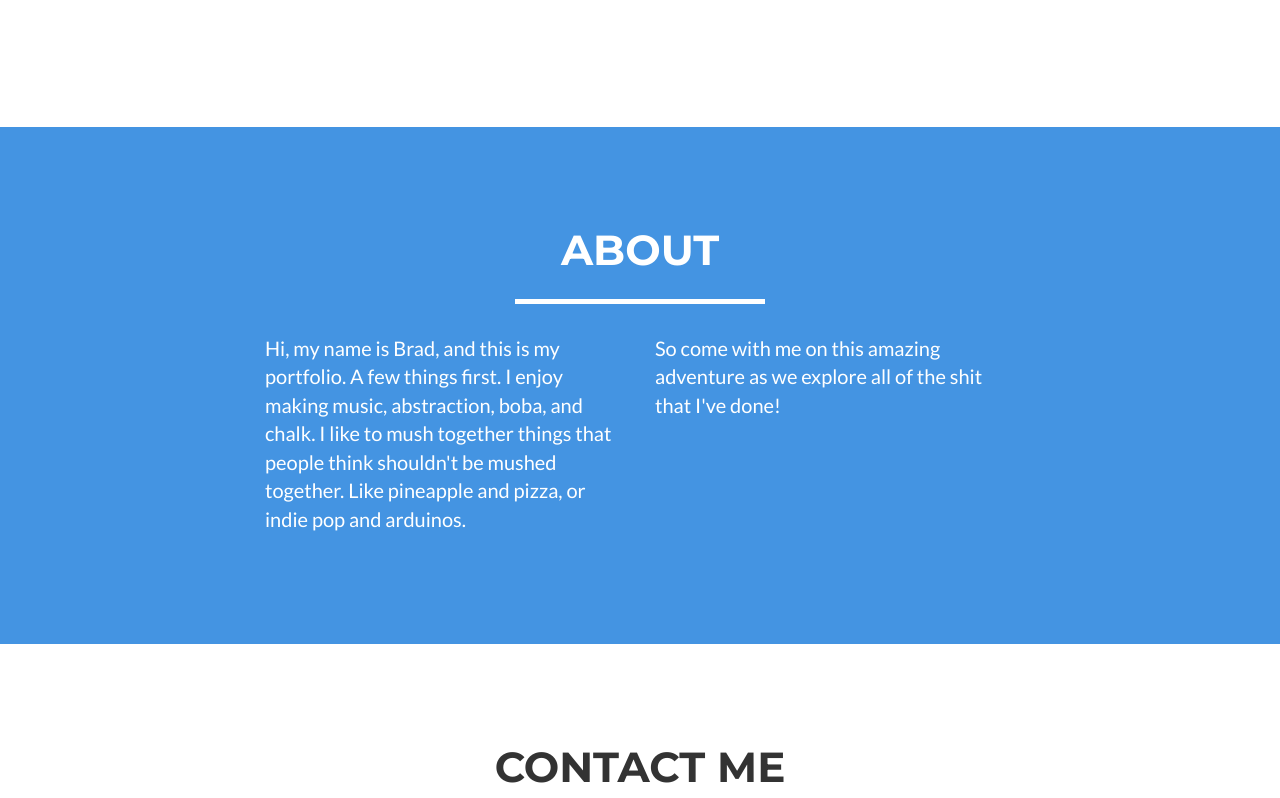
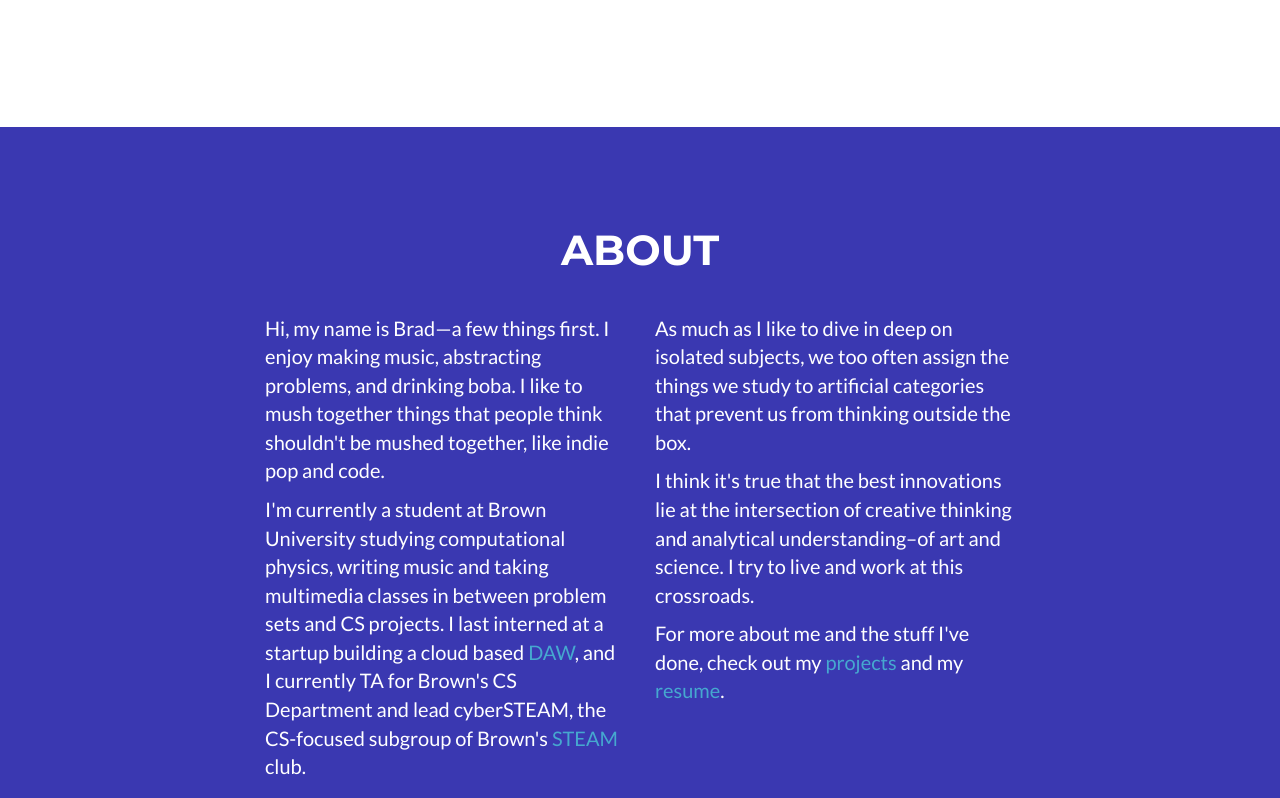
Before and after one commit to bguesman/bguesman.github.io, a website: page index.html in a window 1280 px wide. Shown: the part 1542-2340 px from the top of the page. Drawn offline with nearby package versions, Linux system fonts and the light colour scheme.

Commit message:
updated about

```diff
--- a/css/freelancer.css
+++ b/css/freelancer.css
@@ -19,7 +19,7 @@ a:focus,
 a:active,
 a.active {
   /* color: #18BC9C; */
-  color: #7DD1EB;
+  color: #46A8CF;
 }
 h1,
 h2,
@@ -198,8 +198,8 @@ section h2 {
   margin: 0;
   font-size: 3em;
 }
-section.success {
-  background: #4494E2;
+section.success { /* this is the about section */
+  background: #3A38B1;
   /* background: #18BC9C; */
   color: white;
 }
--- a/index.html
+++ b/index.html
@@ -164,15 +164,20 @@
       <div class="row">
         <div class="col-lg-12 text-center">
           <h2>About</h2>
-          <hr class="star-light">
+          <br></br> <!-- put some empty space -->
         </div>
       </div>
       <div class="row">
         <div class="col-sm-4 col-sm-offset-2">
-          <p>Hi, my name is Brad, and this is my portfolio. A few things first. I enjoy making music, abstraction, boba, and chalk. I like to mush together things that people think shouldn't be mushed together. Like pineapple and pizza, or indie pop and arduinos.</p>
+          <p>Hi, my name is Brad—a few things first. I enjoy making music, abstracting problems, and drinking boba. I like to mush together things that people think shouldn't be mushed together, like indie pop and code.</p>
+          <p>I'm currently a student at Brown University studying computational physics, writing music and taking multimedia classes in between problem sets and CS projects. I last interned at a startup building a cloud based <a href="https://en.wikipedia.org/wiki/Digital_audio_workstation">DAW</a>, and I currently TA for Brown's CS Department and lead cyberSTEAM, the CS-focused subgroup of Brown's <a href="http://steamwith.us/BrownSTEAM.html">STEAM</a> club.</p>
         </div>
         <div class="col-sm-4">
-          <p>So come with me on this amazing adventure as we explore all of the shit that I've done!</p>
+          <div class="page-scroll">
+            <p>As much as I like to dive in deep on isolated subjects, we too often assign the things we study to artificial categories that prevent us from thinking outside the box.</p>
+            <p>I think it's true that the best innovations lie at the intersection of creative thinking and analytical understanding–of art and science. I try to live and work at this crossroads.</p>
+            <p>For more about me and the stuff I've done, check out my <a href="#portfolio">projects</a> and my <a href="resume/resume.pdf">resume</a>.</p>
+          </div>
         </div>
       </div>
     </div>
@@ -240,20 +245,20 @@
         <div class="row">
           <div class="footer-col col-md-4">
             <h3>Location</h3>
-            <p>799 Arroyo Road
-              <br>Los Altos, CA 94024</p>
+            <p>69 Brown Street
+              <br>Providence, RI 02912</p>
             </div>
             <div class="footer-col col-md-4">
               <h3>Social Media</h3>
               <ul class="list-inline">
                 <li>
-                  <a href="#" class="btn-social btn-outline"><span class="sr-only">Facebook</span><i class="fa fa-fw fa-facebook"></i></a>
+                  <a href="https://www.facebook.com/brad.guesman" class="btn-social btn-outline"><span class="sr-only">Facebook</span><i class="fa fa-fw fa-facebook"></i></a>
                 </li>
                 <li>
-                  <a href="#" class="btn-social btn-outline"><span class="sr-only">Twitter</span><i class="fa fa-fw fa-twitter"></i></a>
+                  <a href="https://soundcloud.com/sn0wcrash_sounds" class="btn-social btn-outline"><span class="sr-only">Soundcloud</span><i class="fa fa-fw fa-soundcloud"></i></a>
                 </li>
                 <li>
-                  <a href="#" class="btn-social btn-outline"><span class="sr-only">Linked In</span><i class="fa fa-fw fa-linkedin"></i></a>
+                  <a href="https://www.linkedin.com/in/brad-guesman-871019110/" class="btn-social btn-outline"><span class="sr-only">Linked In</span><i class="fa fa-fw fa-linkedin"></i></a>
                 </li>
               </ul>
             </div>
```
